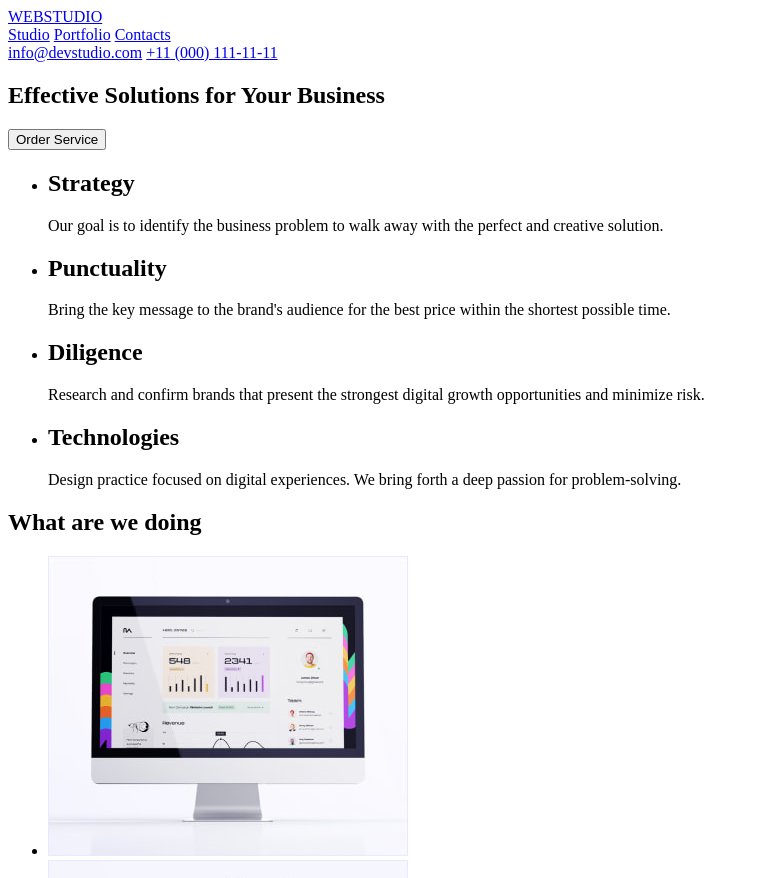
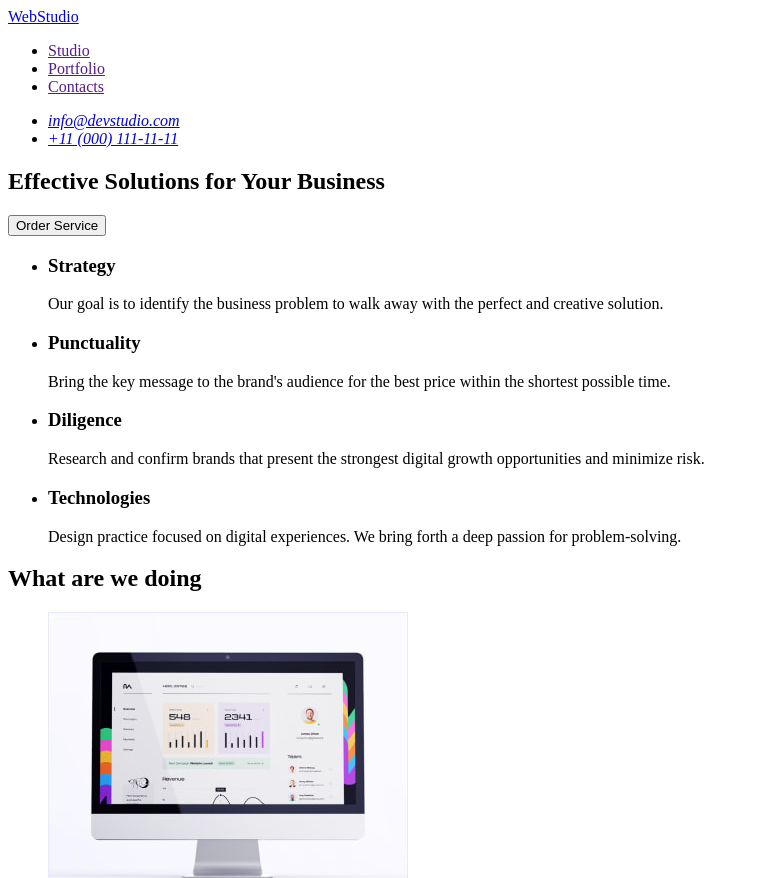
Before and after one commit to AntonRybalko777/goit-markup-hw-01, a plain HTML site: page index.html in a window 1280 px wide. Shown: the top 878 px of the page, without its empty margins (0-759 px from the left). Drawn offline with Linux system fonts and the light colour scheme.

Commit message:
fixing errors

```diff
--- a/index.html
+++ b/index.html
@@ -8,45 +8,55 @@
   </head>
   <body>
     <header>
-      <a href="./">WEBSTUDIO</a>
       <nav>
-        <a href="./">Studio</a>
-        <a href="./">Portfolio</a>
-        <a href="./">Contacts</a>
+        <!-- navigation -->
+        <a href="href=”./index.html">WebStudio</a>
+        <ul>
+            <li><a href="">Studio</a></li>
+            <li><a href="">Portfolio</a></li>
+            <li><a href="">Contacts</a></li>
+        </ul>
       </nav>
-      <a href="mailto:info@devstudio.com">info@devstudio.com</a>
-      <a href="tel:+110001111111">+11 (000) 111-11-11</a>
+      <address>
+        <ul>
+            <li><a href="mailto:info@devstudio.com">info@devstudio.com</a></li>
+            <li><a href="tel:+110001111111">+11 (000) 111-11-11</a></li>
+        </ul>
+    </address>
     </header>
     <main>
       <section>
+        <!-- section 1 -->
         <h1>Effective Solutions for Your Business</h1>
         <button type="button">Order Service</button>
       </section>
       <section>
+        <!-- section 2 -->
+        <h2 hidden>features</h2>
         <ul>
           <li>
-            <h2>Strategy</h2>
+            <h3>Strategy</h3>
             <p>
               Our goal is to identify the business problem to walk away with the
               perfect and creative solution.
             </p>
           </li>
           <li>
-            <h2>Punctuality</h2>
+            <h3>Punctuality</h3>
             <p>
               Bring the key message to the brand's audience for the best price
               within the shortest possible time.
             </p>
           </li>
           <li>
-            <h2>Diligence</h2>
+            <h3>Diligence</h3>
             <p>
               Research and confirm brands that present the strongest digital
               growth opportunities and minimize risk.
             </p>
           </li>
           <li>
-            <h2>Technologies</h2>
+            <h3>Technologies</h3>
             <p>
               Design practice focused on digital experiences. We bring forth a
               deep passion for problem-solving.
@@ -55,6 +65,7 @@
         </ul>
       </section>
       <section>
+        <!-- section 3 -->
         <h2>What are we doing</h2>
         <ul>
           <li><img src="./images/pic1-pc.jpg" alt="computer" width="360" /></li>
@@ -67,6 +78,7 @@
         </ul>
       </section>
       <section>
+        <!-- section 4 -->
         <h2>Our Team</h2>
         <ul>
           <li>
@@ -93,7 +105,8 @@
       </section>
     </main>
     <footer>
-      <a href="./">WEBSTUDIO</a>
+        <!-- footer -->
+        <a href="href=”./index.html">WebStudio</a>
       <p>
         Increase the flow of customers and sales for your business with digital
         marketing & growth solutions.
```
